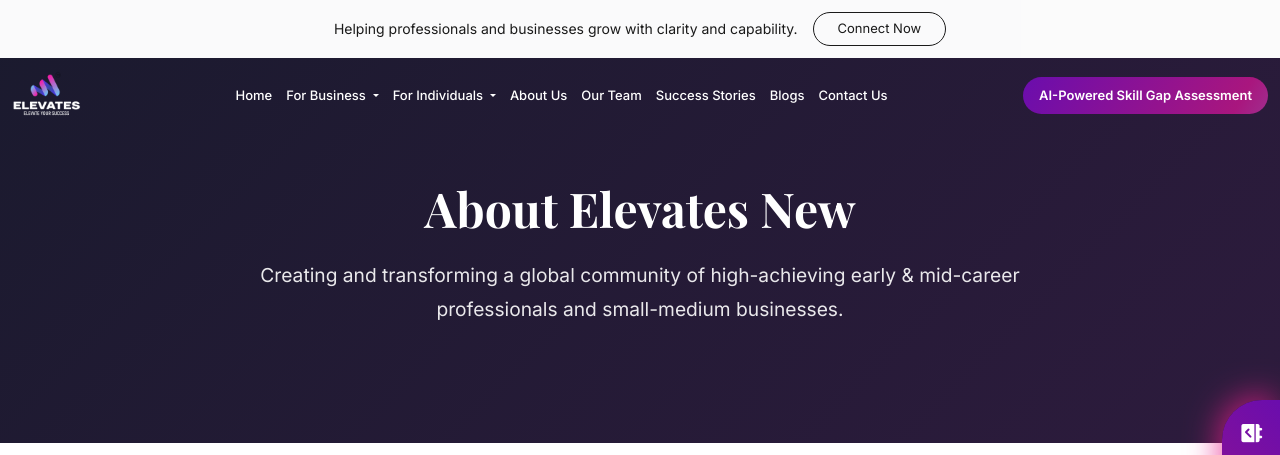
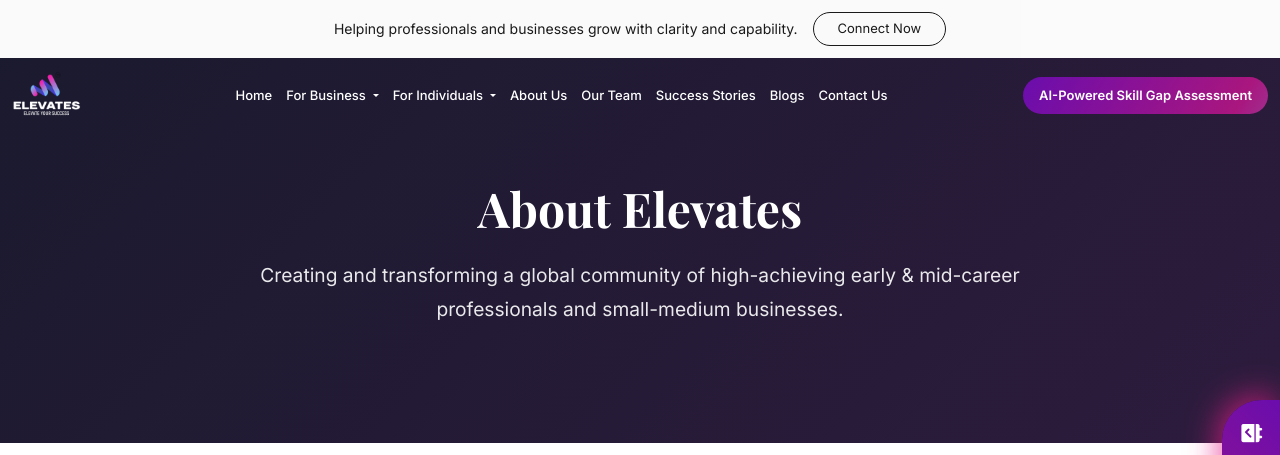
Before and after one commit to 1402710914/elevates-site, a PHP site: page /about-us.php in a window 1280 px wide. Shown: the top 455 px of the page. Run offline with PHP 8.4, Linux system fonts and the light colour scheme; data that the repository does not hold is empty; a stand-in replaces the project's code that opens the database connection.

Commit message:
your change description

```diff
--- a/about-us.php
+++ b/about-us.php
@@ -20,7 +20,7 @@ $about_intro = getPageContent($mysqli, 'about-us');
         <div class="container">
             <div class="row justify-content-center text-center">
                 <div class="col-lg-8">
-                    <h1 class="page-title">About Elevates New</h1>
+                    <h1 class="page-title">About Elevates</h1>
                     <p class="page-subtitle">Creating and transforming a global community of high-achieving early & mid-career professionals and small-medium businesses.</p>
                 </div>
             </div>
```
